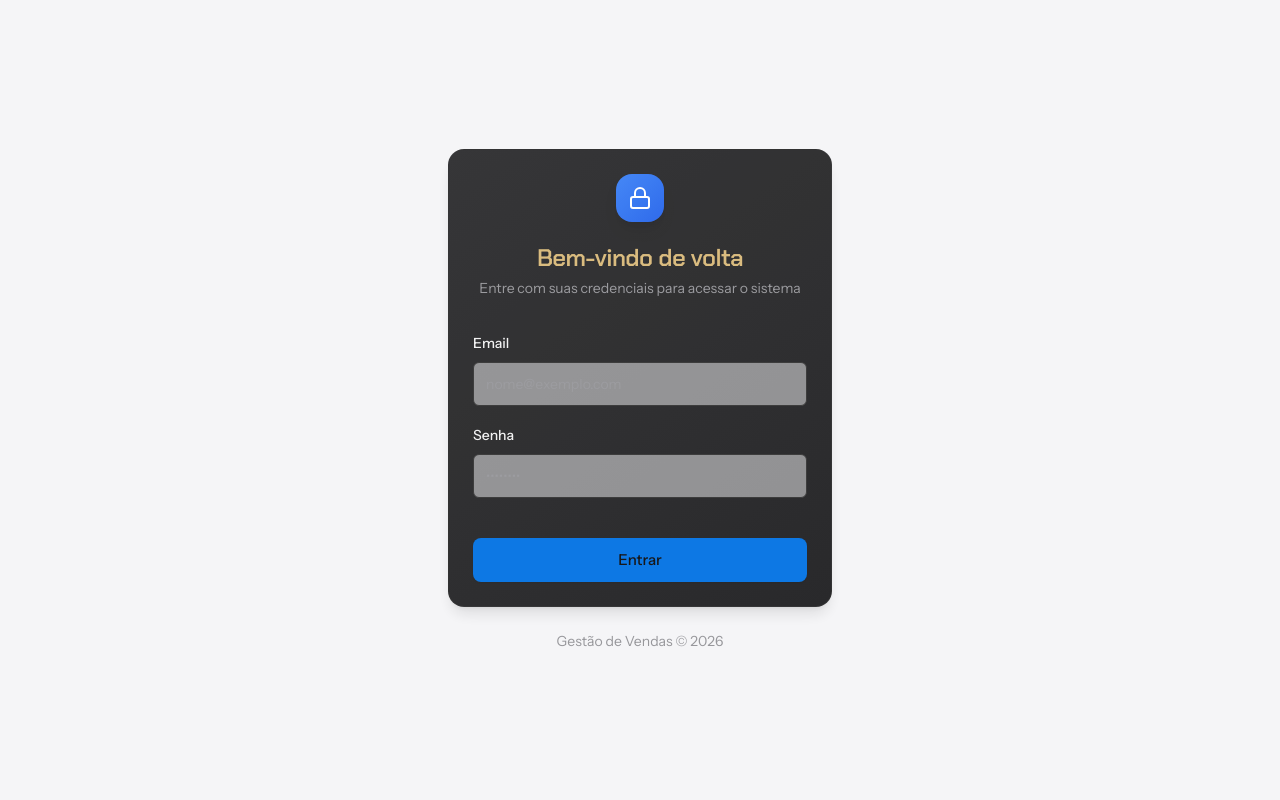
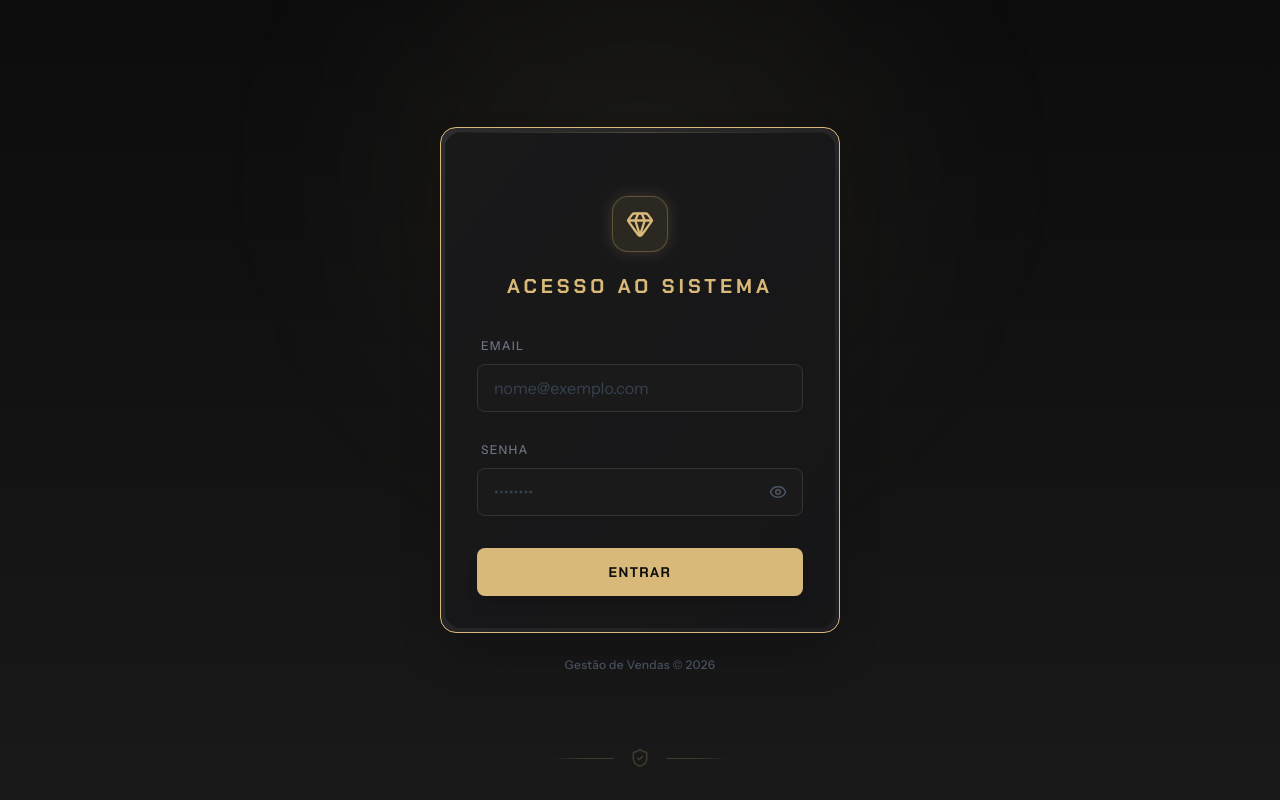
Before and after one commit to kimberlyPrest/gest-o-de-vendas-ude3mrt1k, a React (Vite) app: page /login in a window 1280 px wide. Built offline with nearby package versions, Linux system fonts and the light colour scheme.

Commit message:
feat: Implement Cyber-Luxury login page

```diff
--- a/src/lib/supabase/client.ts
+++ b/src/lib/supabase/client.ts
@@ -1,17 +1,22 @@
 // AVOID UPDATING THIS FILE DIRECTLY. It is automatically generated.
-import { createClient } from '@supabase/supabase-js';
-import type { Database } from './types';
+import { createClient } from '@supabase/supabase-js'
+import type { Database } from './types'
 
-const SUPABASE_URL = import.meta.env.VITE_SUPABASE_URL as string;
-const SUPABASE_PUBLISHABLE_KEY = import.meta.env.VITE_SUPABASE_PUBLISHABLE_KEY as string;
+const SUPABASE_URL = import.meta.env.VITE_SUPABASE_URL as string
+const SUPABASE_PUBLISHABLE_KEY = import.meta.env
+  .VITE_SUPABASE_PUBLISHABLE_KEY as string
 
 // Import the supabase client like this:
 // import { supabase } from "@/lib/supabase/client";
 
-export const supabase = createClient<Database>(SUPABASE_URL, SUPABASE_PUBLISHABLE_KEY, {
-  auth: {
-    storage: localStorage,
-    persistSession: true,
-    autoRefreshToken: true,
-  }
-});
+export const supabase = createClient<Database>(
+  SUPABASE_URL,
+  SUPABASE_PUBLISHABLE_KEY,
+  {
+    auth: {
+      storage: localStorage,
+      persistSession: true,
+      autoRefreshToken: true,
+    },
+  },
+)
--- a/src/pages/Login.tsx
+++ b/src/pages/Login.tsx
@@ -1,120 +1,208 @@
-import { useState } from 'react'
+import { useState, type FormEvent } from 'react'
 import { useAuth } from '@/hooks/use-auth'
 import { useNavigate, useLocation } from 'react-router-dom'
-import { Button } from '@/components/ui/button'
-import { Input } from '@/components/ui/input'
-import { Label } from '@/components/ui/label'
-import {
-  Card,
-  CardContent,
-  CardDescription,
-  CardFooter,
-  CardHeader,
-  CardTitle,
-} from '@/components/ui/card'
 import { toast } from 'sonner'
-import { Loader2, Lock } from 'lucide-react'
+import { Gem, Loader2, ShieldCheck, Eye, EyeOff } from 'lucide-react'
+import { cn } from '@/lib/utils'
 
 export default function Login() {
   const [email, setEmail] = useState('')
   const [password, setPassword] = useState('')
   const [isLoading, setIsLoading] = useState(false)
+  const [showPassword, setShowPassword] = useState(false)
   const { signIn } = useAuth()
   const navigate = useNavigate()
   const location = useLocation()
 
-  const from = location.state?.from?.pathname || '/'
+  const from = location.state?.from?.pathname || '/lives'
 
-  const handleSubmit = async (e: React.FormEvent) => {
+  const handleSubmit = async (e: FormEvent) => {
     e.preventDefault()
+
+    if (!email || !password) {
+      toast.error('Campos obrigatórios', {
+        description: 'Por favor, preencha todos os campos para continuar.',
+        style: {
+          backgroundColor: '#1A1A1A',
+          borderColor: '#FF5C5C',
+          color: '#F5F5F7',
+        },
+      })
+      return
+    }
+
     setIsLoading(true)
 
     try {
       const { error } = await signIn(email, password)
 
       if (error) {
-        toast.error('Erro ao fazer login', {
+        toast.error('Falha na autenticação', {
           description: 'Verifique suas credenciais e tente novamente.',
+          style: {
+            backgroundColor: '#1A1A1A',
+            borderColor: '#FF5C5C',
+            color: '#F5F5F7',
+          },
         })
       } else {
-        toast.success('Login realizado com sucesso')
+        toast.success('Login realizado', {
+          description: 'Acesso concedido ao sistema.',
+          style: {
+            backgroundColor: '#1A1A1A',
+            borderColor: '#D9B979',
+            color: '#F5F5F7',
+          },
+        })
         navigate(from, { replace: true })
       }
     } catch (error) {
+      console.error(error)
       toast.error('Erro inesperado', {
         description: 'Ocorreu um erro ao tentar fazer login.',
+        style: {
+          backgroundColor: '#1A1A1A',
+          borderColor: '#FF5C5C',
+          color: '#F5F5F7',
+        },
       })
-      console.error(error)
     } finally {
       setIsLoading(false)
     }
   }
 
   return (
-    <div className="min-h-screen flex items-center justify-center bg-[#F5F5F7] p-4 dark:bg-background">
-      <div className="w-full max-w-sm animate-fade-in-up">
-        <Card className="border-border/40 shadow-elevation">
-          <CardHeader className="space-y-1 text-center pb-8">
-            <div className="mx-auto mb-4 flex h-12 w-12 items-center justify-center rounded-2xl bg-gradient-to-br from-blue-500 to-blue-600 shadow-lg">
-              <Lock className="h-6 w-6 text-white" />
+    <div className="min-h-screen flex flex-col items-center justify-center p-4 bg-gradient-to-b from-[#0C0C0D] to-[#191919] font-body text-foreground overflow-hidden">
+      {/* Background Ambience - optional subtle glow */}
+      <div className="absolute top-0 left-0 w-full h-full overflow-hidden pointer-events-none z-0">
+        <div className="absolute top-[-10%] left-1/2 -translate-x-1/2 w-[500px] h-[500px] bg-[#D9B979]/5 rounded-full blur-[100px]" />
       </div>
-            <CardTitle className="text-2xl font-semibold tracking-tight">
-              Bem-vindo de volta
-            </CardTitle>
-            <CardDescription>
-              Entre com suas credenciais para acessar o sistema
-            </CardDescription>
-          </CardHeader>
-          <form onSubmit={handleSubmit}>
-            <CardContent className="space-y-4">
+
+      {/* Login Card */}
+      <div className="w-full max-w-[400px] relative z-10 animate-fade-in-up">
+        <div className="group relative rounded-2xl border border-[#D9B979] bg-gradient-to-br from-[#2C2C2E] to-[#1E1E20] p-1 shadow-2xl backdrop-blur-sm transition-all duration-300 hover:shadow-[0_0_20px_rgba(217,185,121,0.15)]">
+          {/* Inner Card Content */}
+          <div className="rounded-xl bg-[#151516]/80 p-8 flex flex-col items-center space-y-8 h-full w-full relative overflow-hidden">
+            {/* Decorative top sheen */}
+            <div className="absolute top-0 inset-x-0 h-px bg-gradient-to-r from-transparent via-[#D9B979]/30 to-transparent" />
+
+            {/* Header */}
+            <div className="text-center space-y-5 flex flex-col items-center w-full">
+              <div className="relative">
+                <div className="h-14 w-14 rounded-2xl bg-[#D9B979]/10 flex items-center justify-center border border-[#D9B979]/30 shadow-[0_0_15px_rgba(217,185,121,0.2)] transform transition-transform group-hover:scale-105 duration-500">
+                  <Gem className="h-7 w-7 text-[#D9B979]" />
+                </div>
+              </div>
+              <h1 className="font-display text-xl font-bold uppercase tracking-[0.2em] text-[#D9B979] text-glow">
+                Acesso ao Sistema
+              </h1>
+            </div>
+
+            {/* Form */}
+            <form onSubmit={handleSubmit} className="w-full space-y-6">
               <div className="space-y-2">
-                <Label htmlFor="email">Email</Label>
-                <Input
+                <label
+                  htmlFor="email"
+                  className="text-xs font-medium uppercase tracking-widest text-gray-500 ml-1 font-sans"
+                >
+                  Email
+                </label>
+                <div className="relative group/input">
+                  <input
                     id="email"
                     type="email"
-                  placeholder="nome@exemplo.com"
                     value={email}
                     onChange={(e) => setEmail(e.target.value)}
+                    className={cn(
+                      'w-full h-12 rounded-lg bg-[#1A1A1A] border border-[#333333] px-4 text-white placeholder-gray-700 outline-none transition-all duration-300 font-sans',
+                      'focus:border-[#D9B979] focus:ring-1 focus:ring-[#D9B979] focus:shadow-[0_0_10px_rgba(217,185,121,0.15)]',
+                      'disabled:opacity-50 disabled:cursor-not-allowed',
+                      'group-hover/input:border-[#444444]',
+                    )}
+                    placeholder="nome@exemplo.com"
+                    disabled={isLoading}
+                    autoComplete="email"
                     required
-                  className="h-11 bg-gray-50/50 dark:bg-muted/50"
-                  disabled={isLoading}
                   />
                 </div>
+              </div>
+
               <div className="space-y-2">
-                <Label htmlFor="password">Senha</Label>
-                <Input
+                <label
+                  htmlFor="password"
+                  className="text-xs font-medium uppercase tracking-widest text-gray-500 ml-1 font-sans"
+                >
+                  Senha
+                </label>
+                <div className="relative group/input">
+                  <input
                     id="password"
-                  type="password"
-                  placeholder="••••••••"
+                    type={showPassword ? 'text' : 'password'}
                     value={password}
                     onChange={(e) => setPassword(e.target.value)}
+                    className={cn(
+                      'w-full h-12 rounded-lg bg-[#1A1A1A] border border-[#333333] px-4 text-white placeholder-gray-700 outline-none transition-all duration-300 font-sans',
+                      'focus:border-[#D9B979] focus:ring-1 focus:ring-[#D9B979] focus:shadow-[0_0_10px_rgba(217,185,121,0.15)]',
+                      'disabled:opacity-50 disabled:cursor-not-allowed',
+                      'pr-10',
+                      'group-hover/input:border-[#444444]',
+                    )}
+                    placeholder="••••••••"
+                    disabled={isLoading}
+                    autoComplete="current-password"
                     required
-                  className="h-11 bg-gray-50/50 dark:bg-muted/50"
+                  />
+                  <button
+                    type="button"
+                    onClick={() => setShowPassword(!showPassword)}
+                    className="absolute right-3 top-1/2 -translate-y-1/2 text-gray-600 hover:text-[#D9B979] transition-colors p-1"
                     disabled={isLoading}
-                />
+                    aria-label={
+                      showPassword ? 'Ocultar senha' : 'Mostrar senha'
+                    }
+                  >
+                    {showPassword ? <EyeOff size={18} /> : <Eye size={18} />}
+                  </button>
                 </div>
-            </CardContent>
-            <CardFooter className="flex flex-col gap-4 pt-4">
-              <Button
+              </div>
+
+              <div className="pt-2">
+                <button
                   type="submit"
-                className="w-full h-11 text-[15px] font-medium bg-[#0071E3] hover:bg-[#0077ED] transition-all shadow-sm"
                   disabled={isLoading}
+                  className={cn(
+                    'w-full h-12 rounded-lg bg-[#D9B979] text-[#0C0C0D] font-bold uppercase tracking-widest text-sm font-display',
+                    'hover:brightness-110 active:scale-[0.98] transition-all duration-200 shadow-lg',
+                    'disabled:opacity-70 disabled:cursor-not-allowed disabled:active:scale-100',
+                    'flex items-center justify-center gap-2',
+                    'focus:outline-none focus:ring-2 focus:ring-[#D9B979]/50 focus:ring-offset-2 focus:ring-offset-[#1E1E20]',
+                  )}
                 >
                   {isLoading ? (
                     <>
-                    <Loader2 className="mr-2 h-4 w-4 animate-spin" />
-                    Entrando...
+                      <Loader2 className="h-4 w-4 animate-spin" />
+                      <span>Autenticando...</span>
                     </>
                   ) : (
                     'Entrar'
                   )}
-              </Button>
-            </CardFooter>
+                </button>
+              </div>
             </form>
-        </Card>
-        <p className="mt-6 text-center text-sm text-muted-foreground">
+          </div>
+        </div>
+
+        {/* Footer info */}
+        <p className="mt-6 text-center text-xs text-gray-600 font-medium tracking-wide">
           Gestão de Vendas &copy; {new Date().getFullYear()}
         </p>
+      </div>
+
+      {/* Footer Decoration */}
+      <div className="fixed bottom-8 left-0 right-0 flex items-center justify-center gap-4 opacity-20 pointer-events-none">
+        <div className="h-px w-16 bg-gradient-to-r from-transparent via-[#D9B979] to-[#D9B979]" />
+        <ShieldCheck className="h-5 w-5 text-[#D9B979]" />
+        <div className="h-px w-16 bg-gradient-to-r from-[#D9B979] via-[#D9B979] to-transparent" />
       </div>
     </div>
   )
```
Also changed, not shown: src/lib/supabase/types.ts (+32 -32 lines), 14 other files (tests, documents, lock files or other folders). Lines whose indentation alone changed are shown as unchanged.
